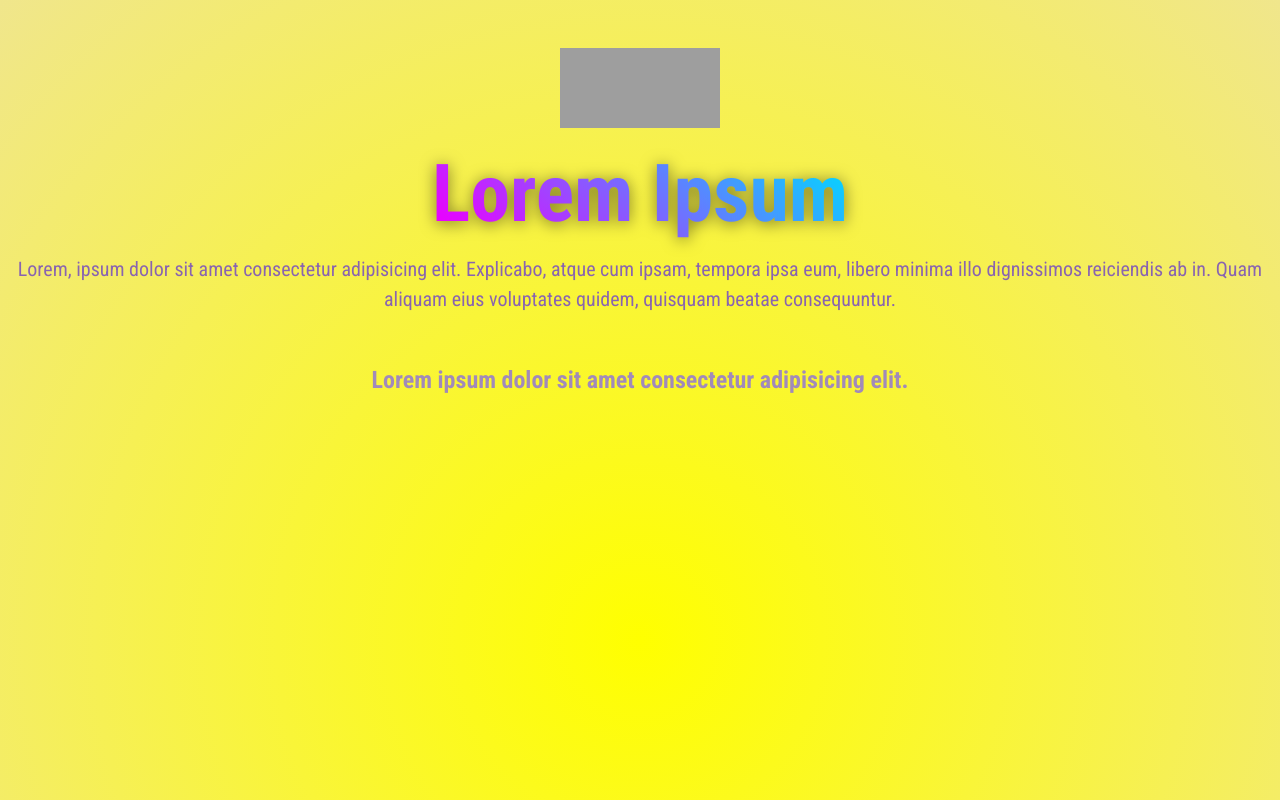
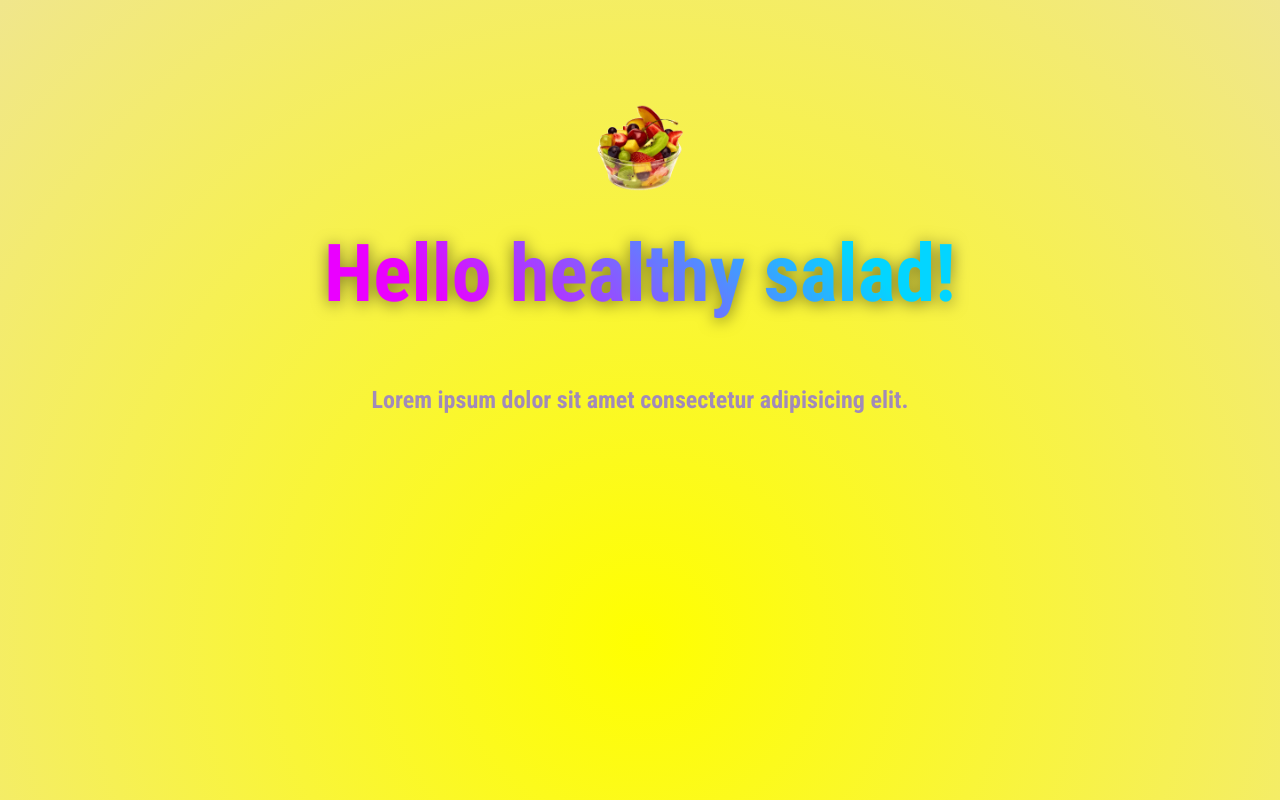
Before and after one commit to byPG/ownDemoReactProject, a React (Vite) app: page / in a window 1280 px wide. Shown: the top 800 px of the page. Built offline with nearby package versions, Linux system fonts and the light colour scheme; grey boxes are pictures that could not be loaded.

Commit message:
header component

```diff
--- a/src/App.jsx
+++ b/src/App.jsx
@@ -1,13 +1,9 @@
+import Header from "./components/Header";
+
 function App() {
   return (
     <div>
-      <header>
-        <img src="src/assets/react-core-concepts.png" alt="Stylized atom" />
-        <h1>Lorem Ipsum</h1>
-        <p>
-          Lorem, ipsum dolor sit amet consectetur adipisicing elit. Explicabo, atque cum ipsam, tempora ipsa eum, libero minima illo dignissimos reiciendis ab in. Quam aliquam eius voluptates quidem, quisquam beatae consequuntur.
-        </p>
-      </header>
+      <Header />
       <main>
         <h2>Lorem ipsum dolor sit amet consectetur adipisicing elit.</h2>
       </main>
--- /dev/null
+++ b/src/components/Header.jsx
@@ -0,0 +1,10 @@
+import headerImg from "../assets/fruit-salad.png";
+
+export default function Header() {
+  return (
+    <header>
+      <img src={headerImg} alt="fruitSalad" />
+      <h1>Hello healthy salad!</h1>
+    </header>
+  );
+}
--- a/src/index.css
+++ b/src/index.css
@@ -9,7 +9,7 @@ html {
   line-height: 1.5;
 
   color: #ebe7ef;
-  background: radial-gradient(#FFFF00, #F0E68C);
+  background: radial-gradient(#ffff00, #f0e68c);
 
   font-synthesis: none;
   text-rendering: optimizeLegibility;
@@ -25,7 +25,7 @@ header {
 }
 
 header img {
-  height: 5rem;
+  height: 10rem;
   width: 10rem;
   object-fit: cover;
 }
```
